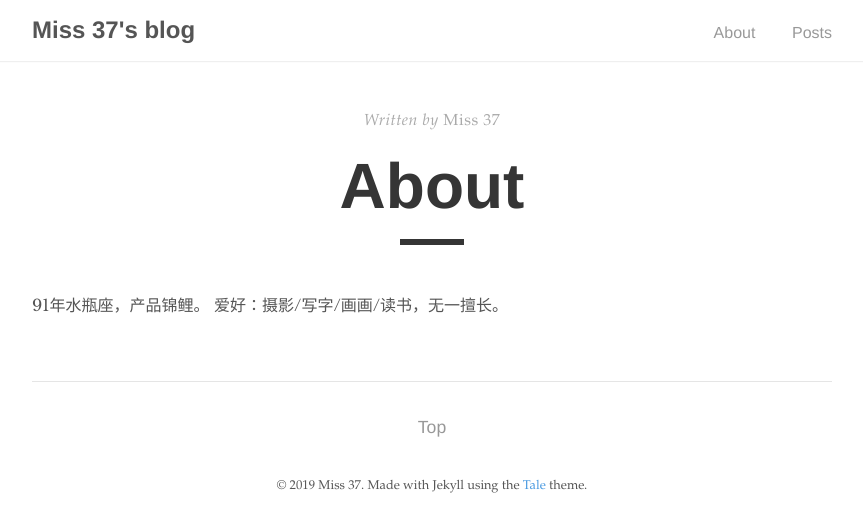
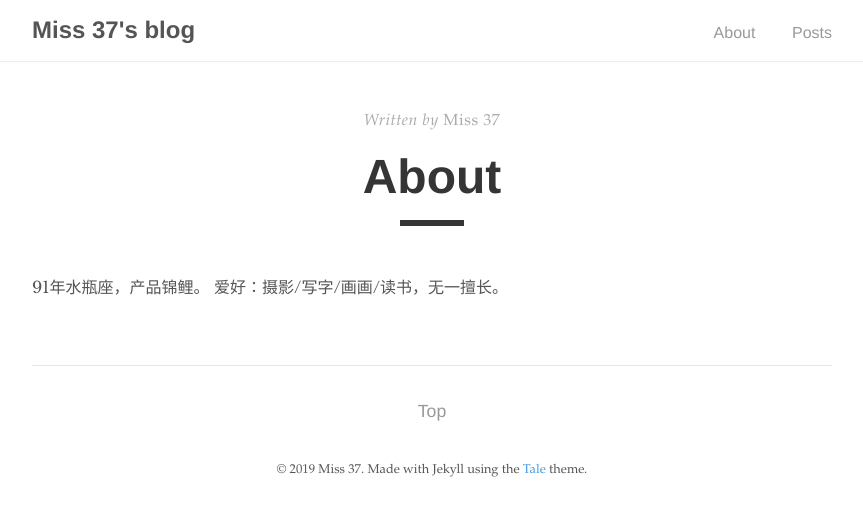
Before and after one commit to 37uranus/37uranus.github.io, a Jekyll site: the page built from about.md, in a window 1280 px wide. Shown: the top 532 px of the page, without its empty margins (208-1071 px from the left). Built offline with Jekyll 4.4.1, drawn with Linux system fonts in a browser that asks for light colours.

Commit message:
change css

```diff
--- a/_sass/tale/_post.scss
+++ b/_sass/tale/_post.scss
@@ -15,7 +15,7 @@
   &-title {
     color: $default-shade;
     font-family: $sans-serif;
-    font-size: 4rem;
+    font-size: 3rem;
     margin: 1rem 0;
     text-align: center;
   }
@@ -30,6 +30,7 @@
   p {
     margin: 0 0 1rem;
     text-align: justify;
+    line-height: 1.7;
   }
 
   a:hover {
```
